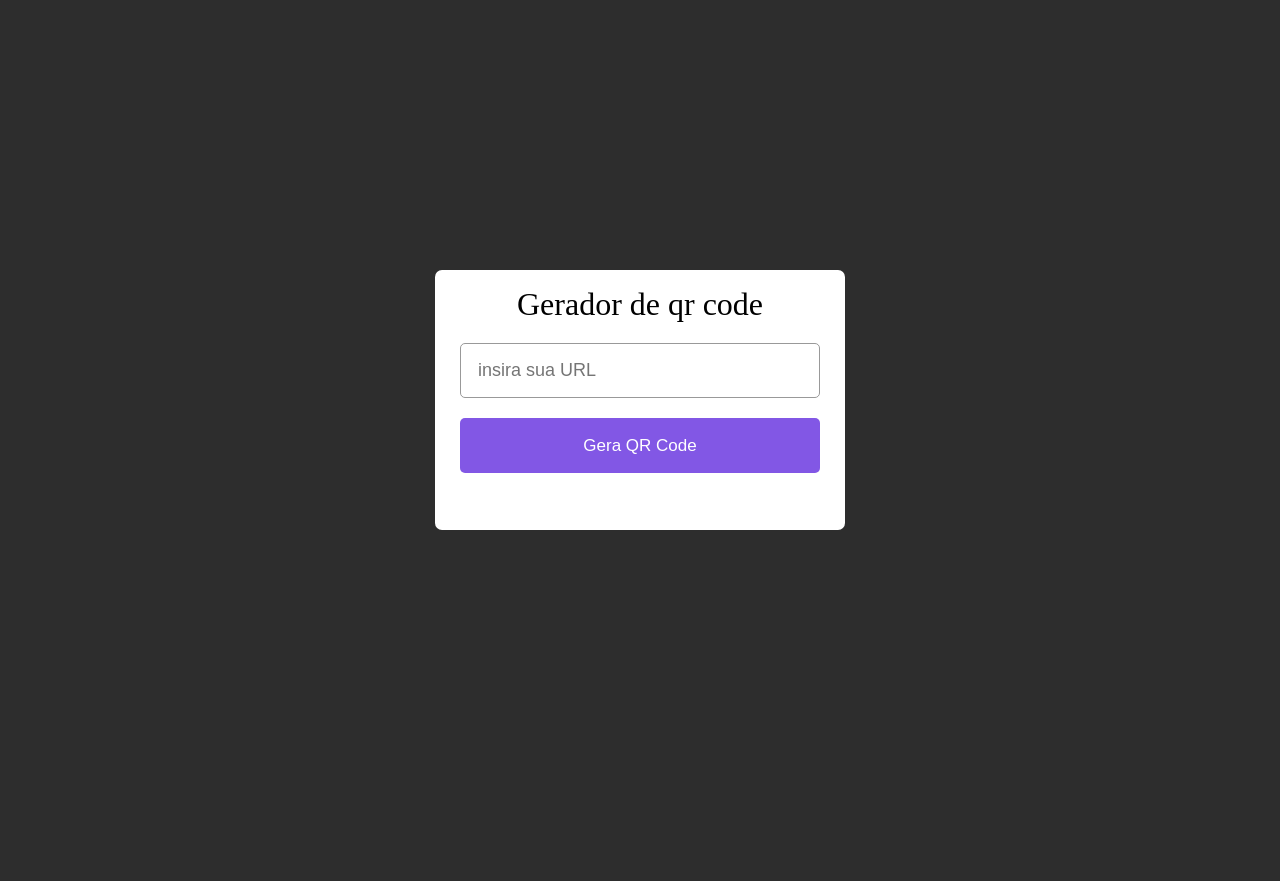
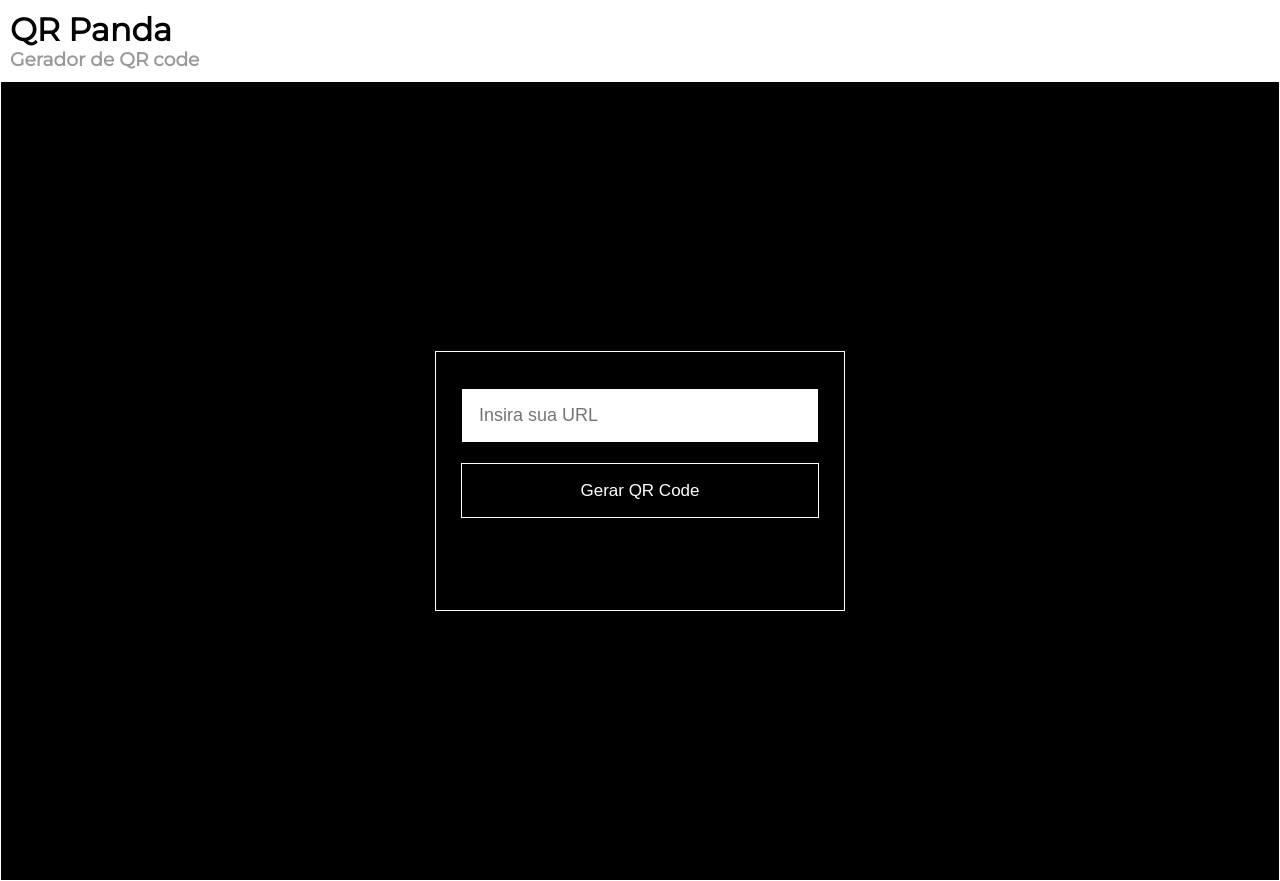
Before and after one commit to sotnaSelA/QR-_Panda, a plain HTML site: page index.html in a window 1280 px wide. Before the commit the page ends 800 px from the top, so only its background shows below. Drawn offline with Linux system fonts and the light colour scheme.

Commit message:
Panda, Panda, Panda, Panda, Panda

```diff
--- a/index.html
+++ b/index.html
@@ -4,21 +4,27 @@
     <meta charset="UTF-8">
     <meta name="viewport" content="width=device-width, initial-scale=1.0">
     <title>Document</title>
-
-    <link rel="stylesheet" href="style.css">
+        <link rel='stylesheet' href='https://fonts.googleapis.com/css?family=Montserrat&amp;display=swap'>
+        <link rel="stylesheet" href="style.css">
 </head>
 <body>
-    <div class="container">
     <header>
-        <h1>Gerador de qr code</h1>
+        <h1>QR Panda</h1>
+            <br>
+        <h3>Gerador de QR code</h3>
     </header>
-    <div class="form">
-        <input type="text" placeholder="insira sua URL">
-        <button>Gera QR Code</button>
-    </div>
-    <div class="qr-code">
-        <img src="" alt="">
-    </div>
+
+<div class="container">
+    <span>
+        <div class="form">
+            <input type="text" placeholder="Insira sua URL">
+            <button>Gerar QR Code</button>
+        </div>
+        <div class="qr-code">
+            <img src="" alt="">
+            Clique QR Code para baixar
+        </div>
+    </span>
 </div>
         <script src="script.js"></script>
 </body>
--- a/script.js
+++ b/script.js
@@ -1,4 +1,4 @@
-const container = document.querySelector('.container'),
+const container = document.querySelector('span'),
   Input = document.querySelector('.form input'),
   btn = container.querySelector('.form button'),
   Img = container.querySelector('.qr-code img');
--- a/style.css
+++ b/style.css
@@ -4,37 +4,42 @@
     box-sizing: border-box;
 }
 
-  body{
+header{
+  margin: 10px;
+  font-family: "montserrat";
+}
+
+header h3{
+  font-family: "montserrat";
+  margin-top: -20px;
+  color: #999;
+}
+
+.container{
   display: flex;
   align-items: center;
   justify-content: center;
   min-height: 100vh;
-    background: #2d2d2d;
+  background: #000000;
+  border: #ffffff solid 1px;
 }
 
-  .container{
+span{
   height: 260px;
-    background: #fff;
+  background: #000000;
   max-width: 410px;
-    border-radius: 7px;
+  border: #ffffff solid 1px ;
   padding: 16px 25px;
   transition: height 0.2s ease;
 }
 
-  .container.active{
+span.active{
   height: 530px;
 }
 
-  header{
-    display: flex;
-    justify-content: center;
-  }
 
-  header h1{
-    font-weight: 500;
-  }
 
-  .container .form{
+span .form{
   margin: 20px 0 25px;
 }
 
@@ -43,13 +48,13 @@
   height: 55px;
   border: none;
   outline: none;
-    border-radius: 5px;
+  /* border-radius: 5px; */
 }
 
 .form input{
   font-size: 18px;
   padding: 0 17px;
-    border:1px solid #999;
+  border:1px solid #000000;
 }
 
 .form button{
@@ -57,25 +62,37 @@
   cursor: pointer;
   margin-top: 20px;
   font-size: 17px;
-    background: #8257e5;
+  background: #000000;
+  border: #ffffff solid 1px;
+}
+button:hover{
+color: #000000;
+background: #ffffff;
+border: #000000 solid 1px;
 }
 
-  .container .qr-code{
+span .qr-code{
   display: flex;
   opacity: 0;
   pointer-events: none;
   padding: 33px 0;
   border-radius: 5px;
   align-items: center;
+    text-align: center;
   justify-content: center;
-    border: 1px solid #ccc;
+  border: 1px solid #000000;
+    display: grid;
+    color: #ffffff;
+    font-family: 'montserrat';
+    font-size: small
+
 }
 
 .qr-code img{
   width: 180px;
 }
 
-  .container.active .qr-code{
+span.active .qr-code{
   opacity: 1;
   pointer-events: auto;
   transition: opacity 0.5s 0.05s ease;
```
Lines whose indentation alone changed are shown as unchanged.
